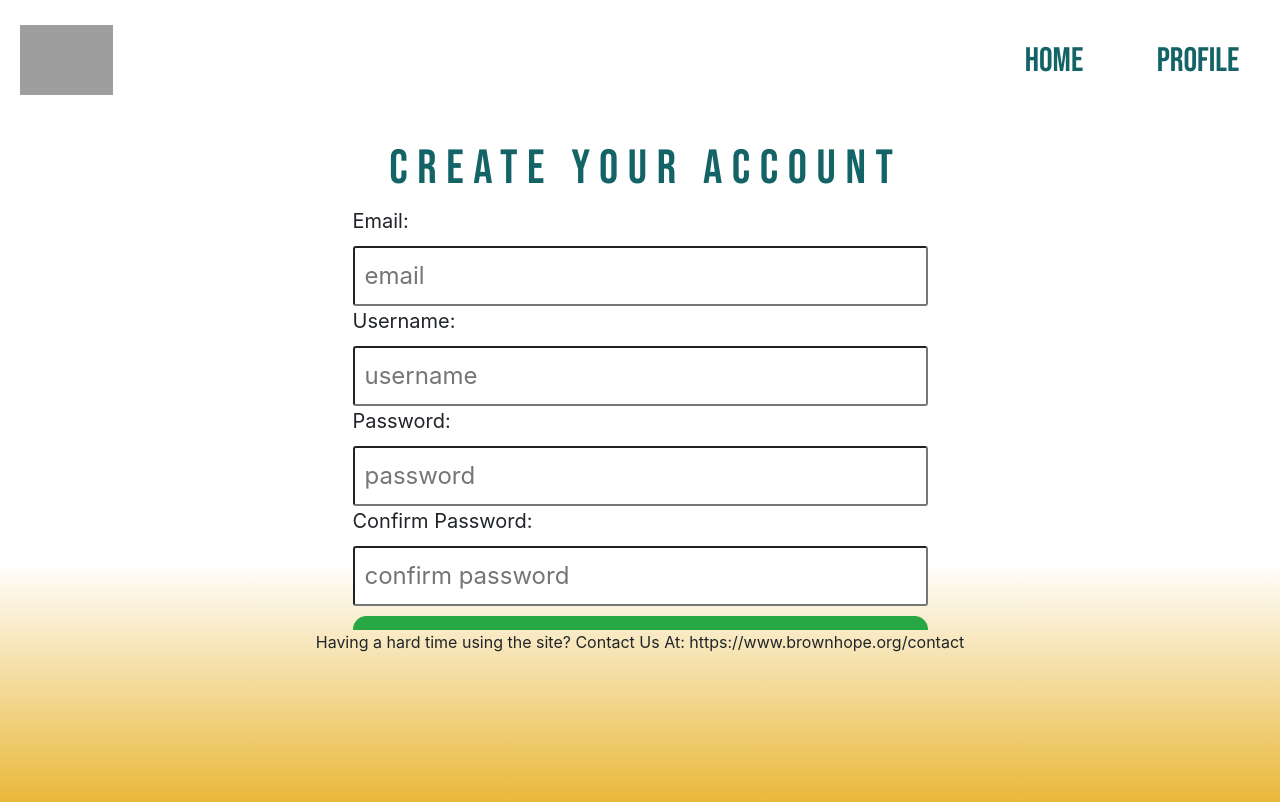
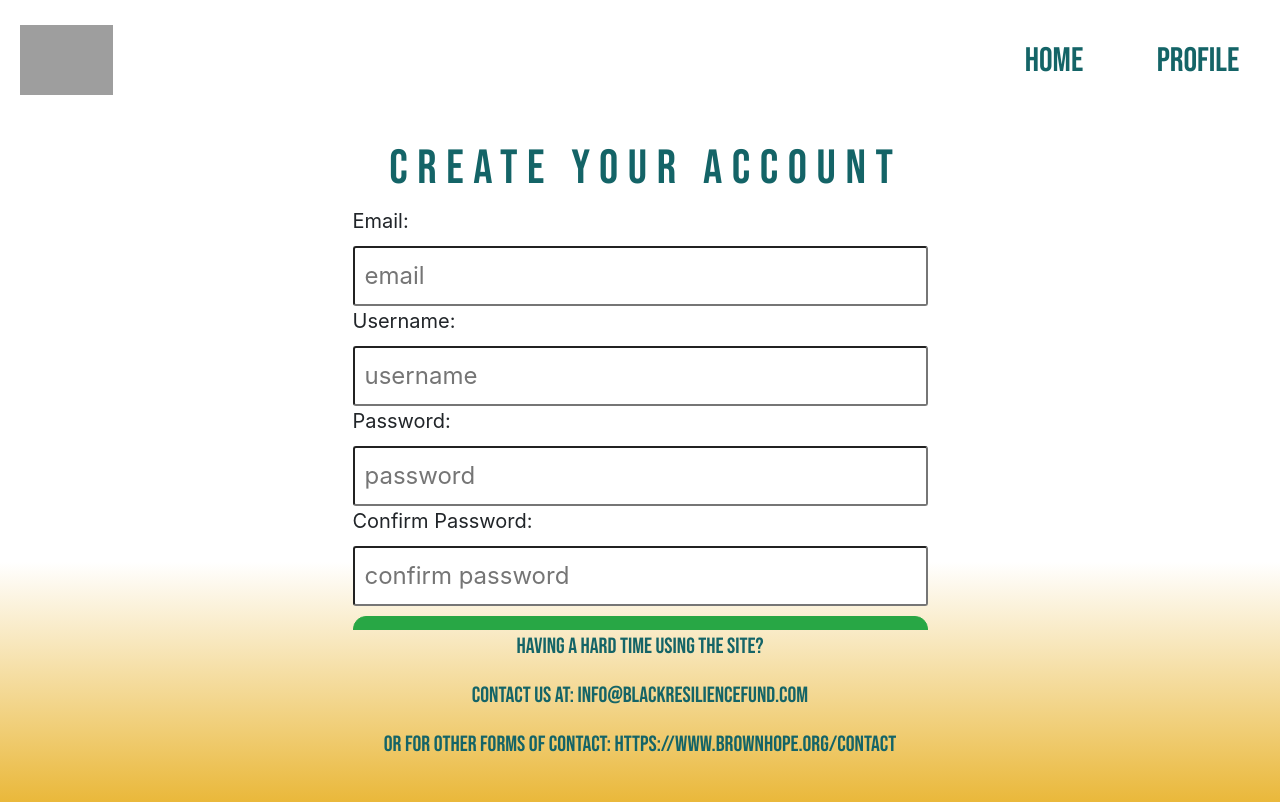
Before and after one commit to PSU-CapstoneBrownHope/BrownHopeAidApp, a React (Create React App) app in the folder frontend/: page /sign-up/1 in a window 1280 px wide. Built offline with nearby package versions, Linux system fonts and the light colour scheme; grey boxes are pictures that could not be loaded.

Commit message:
"Footer Styles"

```diff
--- a/frontend/src/components/Footer.tsx
+++ b/frontend/src/components/Footer.tsx
@@ -1,9 +1,14 @@
+import { info } from 'console';
 import React from 'react';
 
 export const Footer = (): JSX.Element =>  {
+  const infoEmail = "info@blackresiliencefund.com"
+  const contactPage = "https://www.brownhope.org/contact"
   return (
     <div className="footer">
-      Having a hard time using the site? Contact Us At: https://www.brownhope.org/contact
+      <p>Having a hard time using the site? </p>
+      <p>Contact us at: {infoEmail}</p>
+      <p>Or for other forms of contact: {contactPage}</p>
     </div>
   )
 }
--- a/frontend/src/styles/App.css
+++ b/frontend/src/styles/App.css
@@ -95,6 +95,11 @@ h1{
 
 .footer{
   height:20vh;
+  font-size: calc(14px + 1vmin);
+  color: #146467;
+  font-family: bebas-neue;
+  font-weight: 400;
+  font-style: normal;
 }
 
 .currentPage::-webkit-scrollbar{
```
